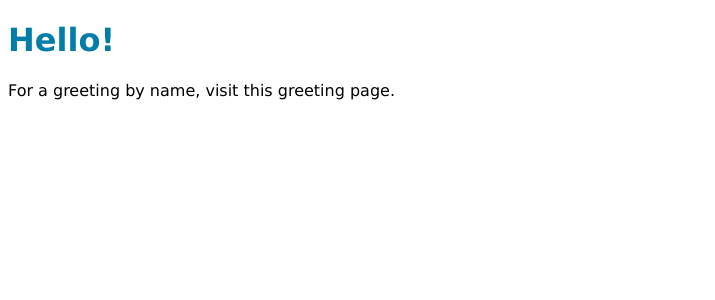
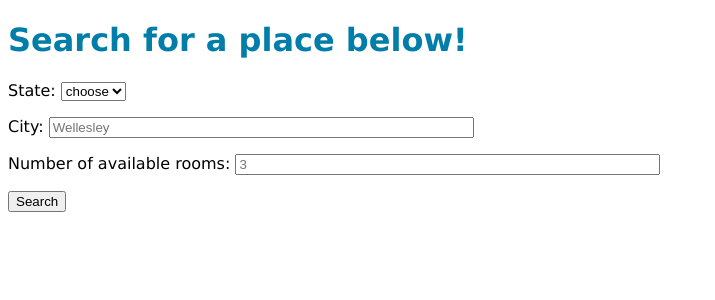
Before and after one commit to giuliabronzi/housemate, a Python web app: template templates/main.html in a window 1280 px wide. Shown: the part 48-348 px from the top of the page, without its empty margins (0-715 px from the left). Run offline with Jinja, Linux system fonts and the light colour scheme; the template is opened without the code that fills it: most values are stand-ins (such as "Sample title", 1, 10 or a date in 2020).

Commit message:
avery added search to app.py, search to modules, and edited main and lisitingResults html pages

```diff
--- a/templates/listingResults.html
+++ b/templates/listingResults.html
@@ -1,12 +1,14 @@
 {% extends "base.html" %}
+{% extends "main.html" %}
 
 {% block main_content %}
 <h1>Listings that fit your search:</h1>
+
 <article>
     <ol>
-        {% for house in listing %}
+        {% for house in listings %}
     <li>
-        <a href='../nm/{{person.nm}}'>{{person.name}} born on {{person.birthdate}}</a>
+        <a href='../listing/{{int:hId}}'>{{house.description}}}</a>
     </li>
     {% endfor %}
     </ol>
--- a/templates/main.html
+++ b/templates/main.html
@@ -1,8 +1,25 @@
 {% extends "base.html" %}
 
 {% block main_content %}
-<h1>Hello!</h1>
+<h1>Search for a place below!</h1>
 
-<p>For a greeting by name, visit this greeting</a> page.</p>
+<form method="POST" action=''></form>
+<p><label>State:
+    <select required name="state">
+        <option value="">choose</option>
+        <option>MA</option>
+        <option>NY</option>
+        <option>CA</option>
+        <option>FL</option>
+    </select>
+</label></p>
 
+<p><label>City:
+    <input required type="text" name="city" size="50" placeholder="Wellesley"></label></p>
+
+<p><label>Number of available rooms:
+    <input required type="int" name="bedroomNum" size="50" placeholder="3"></label></p>
+
+<p><input type="submit" value="Search">
+</form>
 {% endblock %}
```
Also changed, not shown: app.py (+12 -1 lines), modules.py (+7 -0 lines).
